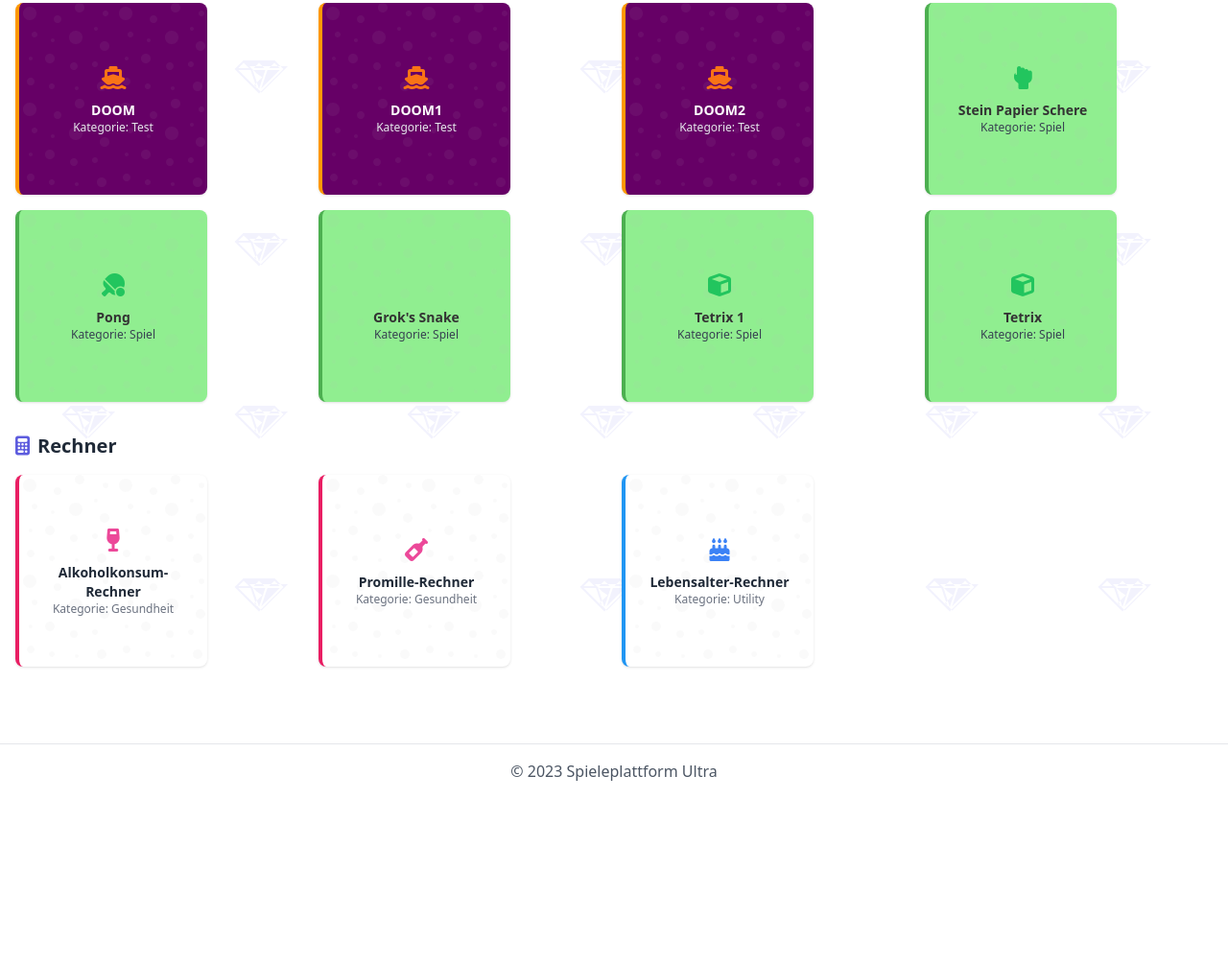
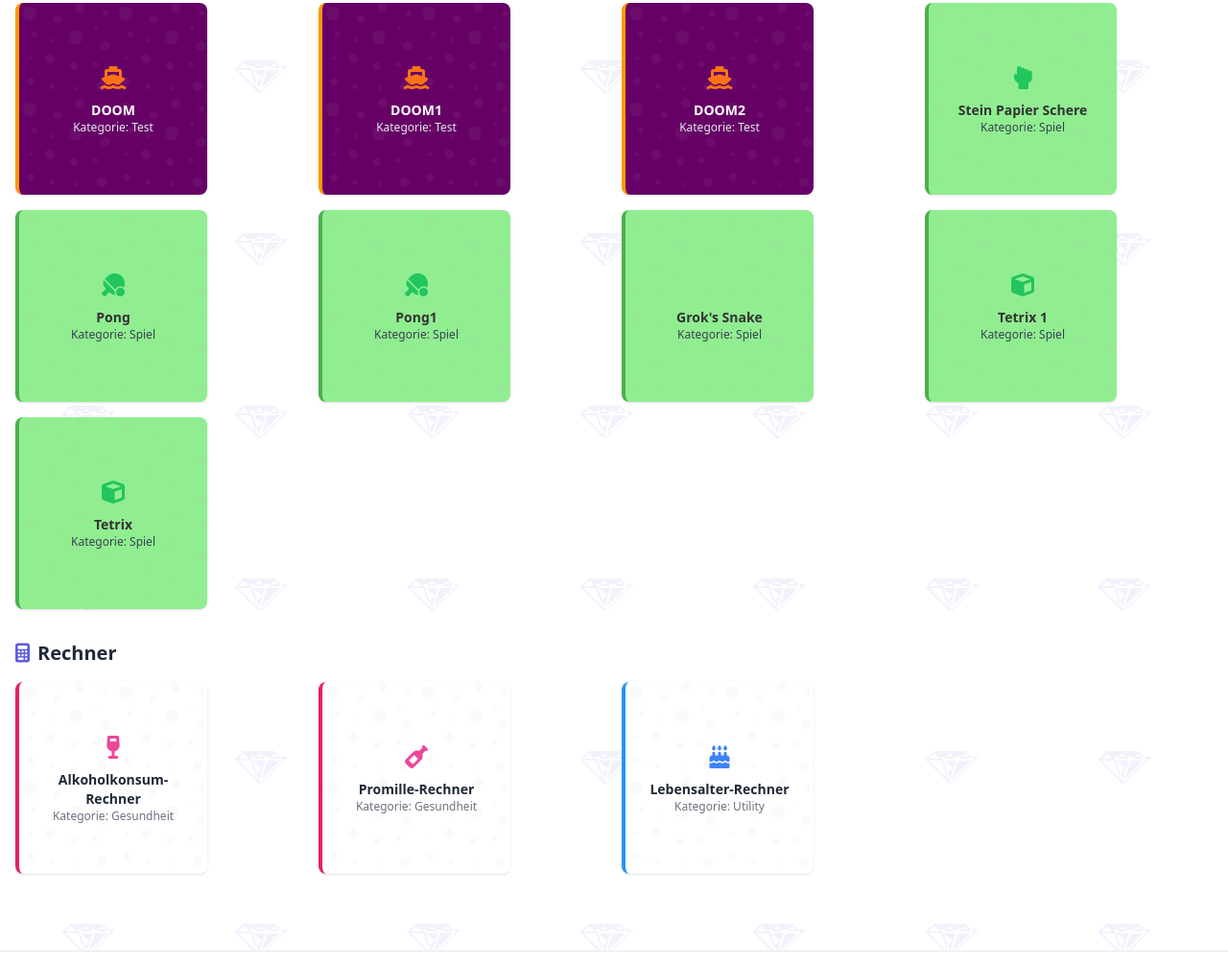
Before and after one commit to Zaha175/PLATFORMSPIELEX, a plain HTML site: page index.html in a window 1280 px wide. Shown: the part 1995-3000 px from the top of the page at 96% size. Before the commit the page ends 2827 px from the top, so only its background shows below. Drawn offline with nearby package versions, Linux system fonts and the light colour scheme; some icons are missing.

Commit message:
Update index.html

```diff
--- a/index.html
+++ b/index.html
@@ -428,6 +428,13 @@
                                 <p class="text-xs text-gray-700">Kategorie: Spiel</p>
                             </div>
                         </div>
+                         <div class="card game-card reaktion-bg rounded-lg shadow p-4" data-id="pong" onclick="window.open('https://zaha175.github.io/PONG1/', '_blank')">
+                            <div class="card-content">
+                                <div class="text-green-500 text-2xl mb-2"><i class="fas fa-table-tennis"></i></div>
+                                <h3 class="font-semibold text-sm">Pong1</h3>
+                                <p class="text-xs text-gray-700">Kategorie: Spiel</p>
+                            </div>
+                        </div>
                         <div class="card game-card reaktion-bg rounded-lg shadow p-4" data-id="grokssnake" onclick="window.open('https://zaha175.github.io/GROKSSNAKE/', '_blank')">
                             <div class="card-content">
                                 <div class="text-green-500 text-2xl mb-2"><i class="fas fa-snake"></i></div>
```
